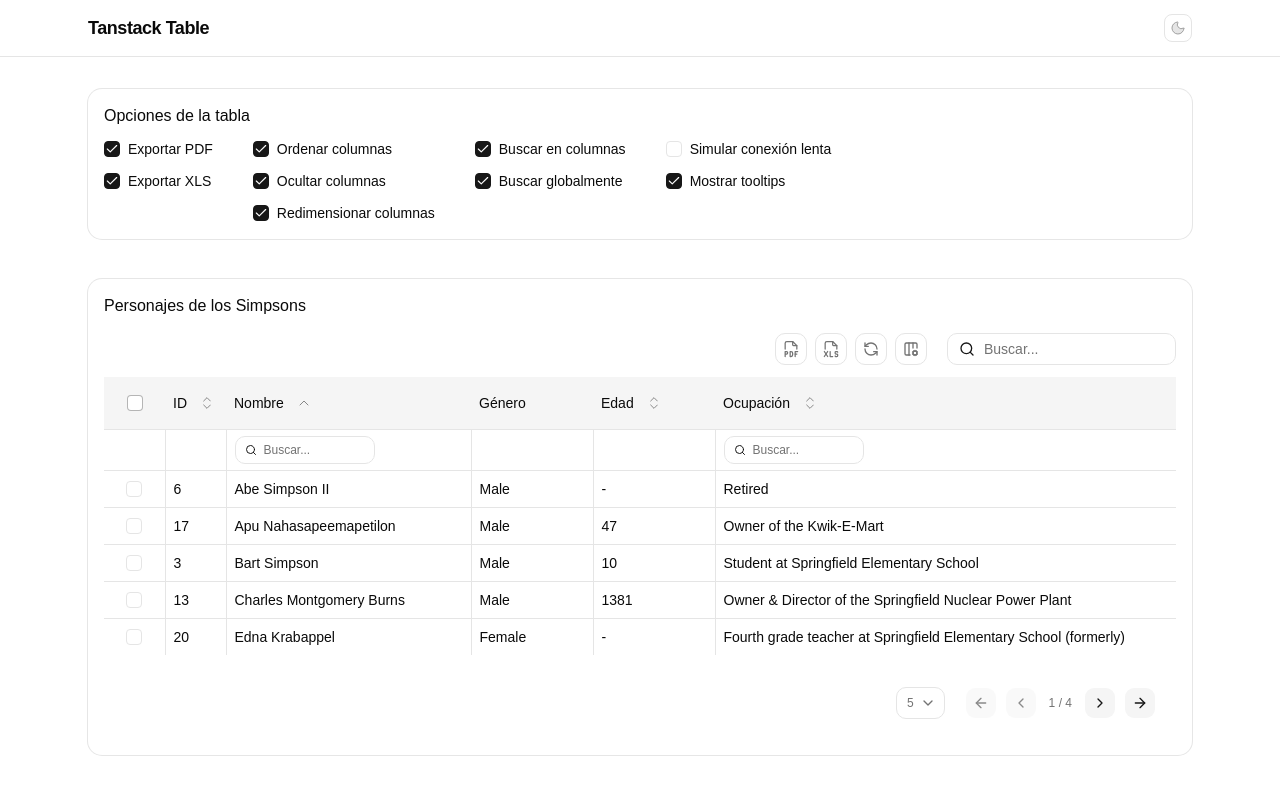
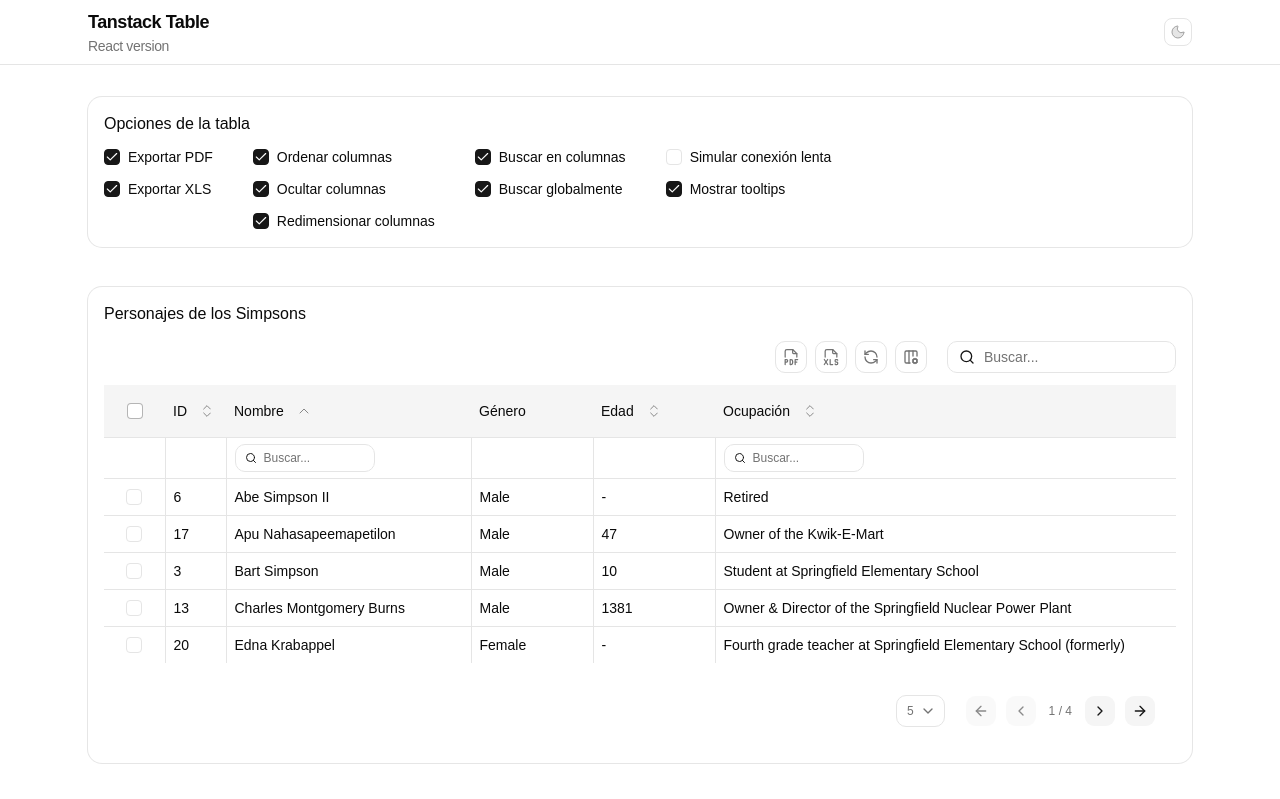
Before and after one commit to alanloffler/tanstack-table-template, a React (Vite) app: page / in a window 1280 px wide. Shown: the top 799 px of the page. Built offline with nearby package versions, Linux system fonts and the light colour scheme.

Commit message:
feat(app): header subtitle

```diff
--- a/src/App.tsx
+++ b/src/App.tsx
@@ -135,8 +135,11 @@ export default function App() {
   return (
     <div className="bg-background text-foreground min-h-screen">
       <header className="border-border border-b">
-        <div className="mx-auto flex h-14 max-w-6xl items-center justify-between px-6">
-          <h1 className="text-lg font-semibold tracking-tight">Tanstack Table</h1>
+        <div className="mx-auto flex h-16 max-w-6xl items-center justify-between px-6">
+          <div className="flex flex-col">
+            <h1 className="text-lg font-semibold tracking-tight">Tanstack Table</h1>
+            <span className="text-muted-foreground text-sm tracking-tight">React version</span>
+          </div>
           <Button
             onClick={(e) => {
               document.documentElement.style.setProperty("--x", `${e.clientX}px`);
```
